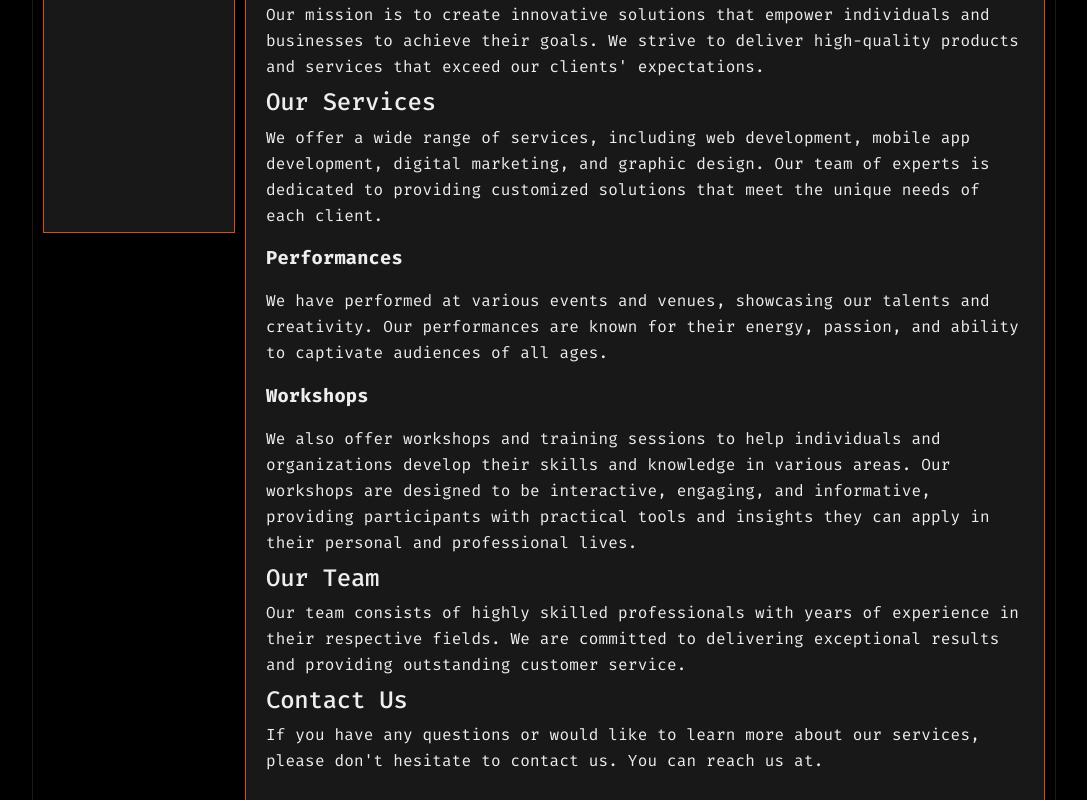
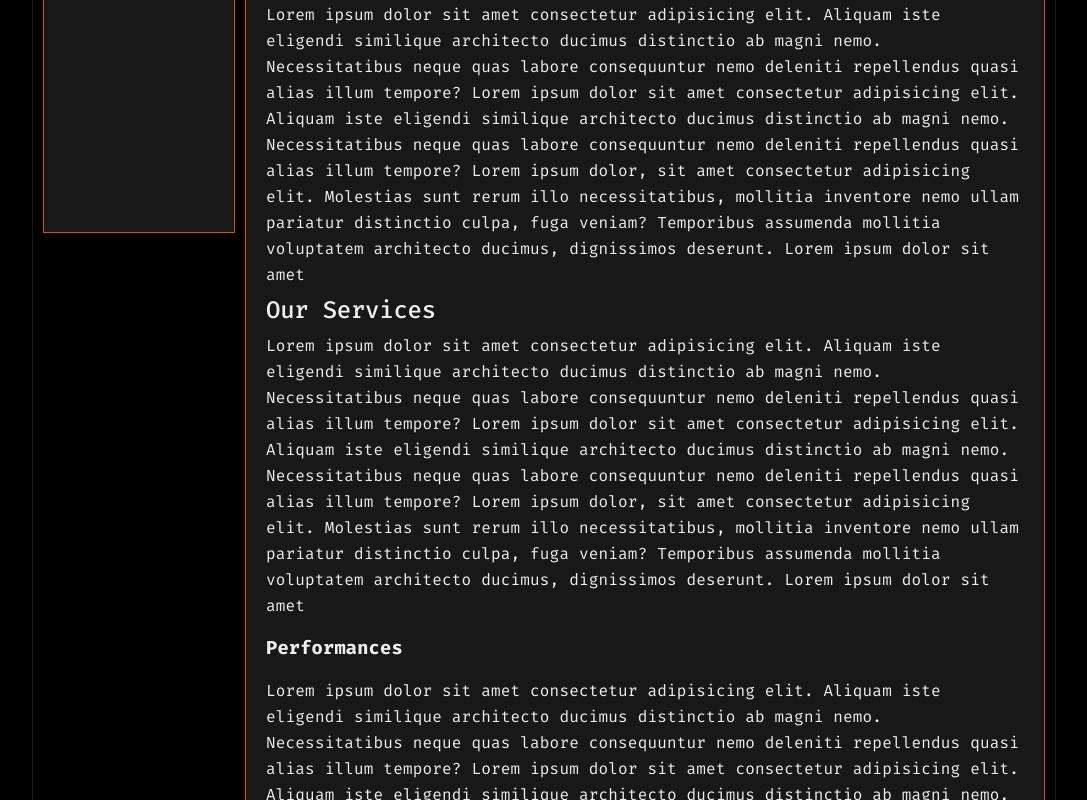
Before and after one commit to timtim40a/kochivnyky-portfolio, a React (Vite) app: page / in a window 1280 px wide. Shown: the part 640-1440 px from the top of the page, without its empty margins (96-1183 px from the left). Built offline with nearby package versions, Linux system fonts and the light colour scheme.

Commit message:
README and dummy data in the body

```diff
--- a/src/App.tsx
+++ b/src/App.tsx
@@ -37,48 +37,111 @@ function App() {
                         </p>
                         <h2>Our Mission</h2>
                         <p>
-                            Our mission is to create innovative solutions that
-                            empower individuals and businesses to achieve their
-                            goals. We strive to deliver high-quality products
-                            and services that exceed our clients' expectations.
+                            Lorem ipsum dolor sit amet consectetur adipisicing
+                            elit. Aliquam iste eligendi similique architecto
+                            ducimus distinctio ab magni nemo. Necessitatibus
+                            neque quas labore consequuntur nemo deleniti
+                            repellendus quasi alias illum tempore? Lorem ipsum
+                            dolor sit amet consectetur adipisicing elit. Aliquam
+                            iste eligendi similique architecto ducimus
+                            distinctio ab magni nemo. Necessitatibus neque quas
+                            labore consequuntur nemo deleniti repellendus quasi
+                            alias illum tempore? Lorem ipsum dolor, sit amet
+                            consectetur adipisicing elit. Molestias sunt rerum
+                            illo necessitatibus, mollitia inventore nemo ullam
+                            pariatur distinctio culpa, fuga veniam? Temporibus
+                            assumenda mollitia voluptatem architecto ducimus,
+                            dignissimos deserunt. Lorem ipsum dolor sit amet
                         </p>
                         <h2>Our Services</h2>
                         <p>
-                            We offer a wide range of services, including web
-                            development, mobile app development, digital
-                            marketing, and graphic design. Our team of experts
-                            is dedicated to providing customized solutions that
-                            meet the unique needs of each client.
+                            Lorem ipsum dolor sit amet consectetur adipisicing
+                            elit. Aliquam iste eligendi similique architecto
+                            ducimus distinctio ab magni nemo. Necessitatibus
+                            neque quas labore consequuntur nemo deleniti
+                            repellendus quasi alias illum tempore? Lorem ipsum
+                            dolor sit amet consectetur adipisicing elit. Aliquam
+                            iste eligendi similique architecto ducimus
+                            distinctio ab magni nemo. Necessitatibus neque quas
+                            labore consequuntur nemo deleniti repellendus quasi
+                            alias illum tempore? Lorem ipsum dolor, sit amet
+                            consectetur adipisicing elit. Molestias sunt rerum
+                            illo necessitatibus, mollitia inventore nemo ullam
+                            pariatur distinctio culpa, fuga veniam? Temporibus
+                            assumenda mollitia voluptatem architecto ducimus,
+                            dignissimos deserunt. Lorem ipsum dolor sit amet
                         </p>
                         <h3>Performances</h3>
                         <p>
-                            We have performed at various events and venues,
-                            showcasing our talents and creativity. Our
-                            performances are known for their energy, passion,
-                            and ability to captivate audiences of all ages.
+                            Lorem ipsum dolor sit amet consectetur adipisicing
+                            elit. Aliquam iste eligendi similique architecto
+                            ducimus distinctio ab magni nemo. Necessitatibus
+                            neque quas labore consequuntur nemo deleniti
+                            repellendus quasi alias illum tempore? Lorem ipsum
+                            dolor sit amet consectetur adipisicing elit. Aliquam
+                            iste eligendi similique architecto ducimus
+                            distinctio ab magni nemo. Necessitatibus neque quas
+                            labore consequuntur nemo deleniti repellendus quasi
+                            alias illum tempore? Lorem ipsum dolor, sit amet
+                            consectetur adipisicing elit. Molestias sunt rerum
+                            illo necessitatibus, mollitia inventore nemo ullam
+                            pariatur distinctio culpa, fuga veniam? Temporibus
+                            assumenda mollitia voluptatem architecto ducimus,
+                            dignissimos deserunt. Lorem ipsum dolor sit amet
                         </p>
                         <h3>Workshops</h3>
                         <p>
-                            We also offer workshops and training sessions to
-                            help individuals and organizations develop their
-                            skills and knowledge in various areas. Our workshops
-                            are designed to be interactive, engaging, and
-                            informative, providing participants with practical
-                            tools and insights they can apply in their personal
-                            and professional lives.
+                            Lorem ipsum dolor sit amet consectetur adipisicing
+                            elit. Aliquam iste eligendi similique architecto
+                            ducimus distinctio ab magni nemo. Necessitatibus
+                            neque quas labore consequuntur nemo deleniti
+                            repellendus quasi alias illum tempore? Lorem ipsum
+                            dolor sit amet consectetur adipisicing elit. Aliquam
+                            iste eligendi similique architecto ducimus
+                            distinctio ab magni nemo. Necessitatibus neque quas
+                            labore consequuntur nemo deleniti repellendus quasi
+                            alias illum tempore? Lorem ipsum dolor, sit amet
+                            consectetur adipisicing elit. Molestias sunt rerum
+                            illo necessitatibus, mollitia inventore nemo ullam
+                            pariatur distinctio culpa, fuga veniam? Temporibus
+                            assumenda mollitia voluptatem architecto ducimus,
+                            dignissimos deserunt. Lorem ipsum dolor sit amet
                         </p>
                         <h2>Our Team</h2>
                         <p>
-                            Our team consists of highly skilled professionals
-                            with years of experience in their respective fields.
-                            We are committed to delivering exceptional results
-                            and providing outstanding customer service.
+                            Lorem ipsum dolor sit amet consectetur adipisicing
+                            elit. Aliquam iste eligendi similique architecto
+                            ducimus distinctio ab magni nemo. Necessitatibus
+                            neque quas labore consequuntur nemo deleniti
+                            repellendus quasi alias illum tempore? Lorem ipsum
+                            dolor sit amet consectetur adipisicing elit. Aliquam
+                            iste eligendi similique architecto ducimus
+                            distinctio ab magni nemo. Necessitatibus neque quas
+                            labore consequuntur nemo deleniti repellendus quasi
+                            alias illum tempore? Lorem ipsum dolor, sit amet
+                            consectetur adipisicing elit. Molestias sunt rerum
+                            illo necessitatibus, mollitia inventore nemo ullam
+                            pariatur distinctio culpa, fuga veniam? Temporibus
+                            assumenda mollitia voluptatem architecto ducimus,
+                            dignissimos deserunt. Lorem ipsum dolor sit amet
                         </p>
                         <h2>Contact Us</h2>
                         <p>
-                            If you have any questions or would like to learn
-                            more about our services, please don't hesitate to
-                            contact us. You can reach us at.
+                            Lorem ipsum dolor sit amet consectetur adipisicing
+                            elit. Aliquam iste eligendi similique architecto
+                            ducimus distinctio ab magni nemo. Necessitatibus
+                            neque quas labore consequuntur nemo deleniti
+                            repellendus quasi alias illum tempore? Lorem ipsum
+                            dolor sit amet consectetur adipisicing elit. Aliquam
+                            iste eligendi similique architecto ducimus
+                            distinctio ab magni nemo. Necessitatibus neque quas
+                            labore consequuntur nemo deleniti repellendus quasi
+                            alias illum tempore? Lorem ipsum dolor, sit amet
+                            consectetur adipisicing elit. Molestias sunt rerum
+                            illo necessitatibus, mollitia inventore nemo ullam
+                            pariatur distinctio culpa, fuga veniam? Temporibus
+                            assumenda mollitia voluptatem architecto ducimus,
+                            dignissimos deserunt. Lorem ipsum dolor sit amet
                         </p>
                     </div>
                 </main>
```
Also changed, not shown: 1 other file (tests, documents, lock files or other folders).
